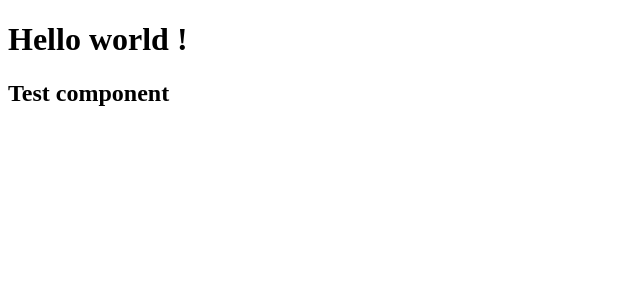
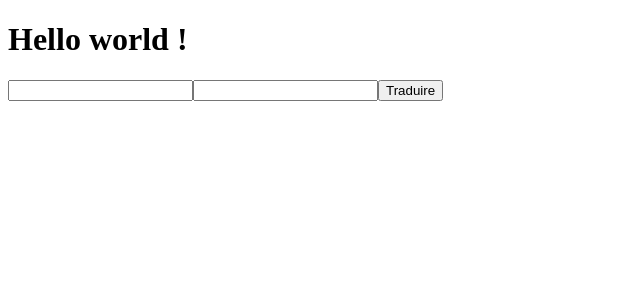
Before and after one commit to Osyrios/translator, a React (Vite) app: page / in a window 1280 px wide. Shown: the top 300 px of the page, without its empty margins (0-640 px from the left). Built offline with nearby package versions, Linux system fonts and the light colour scheme.

Commit message:
first version of traduction

```diff
--- a/src/components/Test.jsx
+++ b/src/components/Test.jsx
@@ -1,9 +1,45 @@
-import { useState } from "react"
+import {useState} from "react";
+
 
 export function Test() {
 
-  const [test, setTest] = useState(0)
 
+  const authKey = "8f04a00f-c154-ae44-3d9a-3f34fd6fcbb2:fx";
 
-  return <h2>Test component</h2>
+  const [translatedText, setTranslatedText] = useState('');
+  const [inputText, setInputText] = useState('');
+  const [targetLang, setTargetLang] = useState('');
+
+  const translateText = async (text, targetLang) => {
+    const response = await fetch(`https://api-free.deepl.com/v2/translate?auth_key=${authKey}&text=${encodeURIComponent(text)}&target_lang=${targetLang}`);
+    const data = await response.json();
+    return data.translations[0].text;
+  };
+
+  const handleTranslation = async (e) => {
+    try{
+      e.preventDefault()
+      const translated = await translateText(inputText, targetLang);
+      setTranslatedText(translated)
+    }catch (error){
+      console.error("Translation error:", error);
+    }
+  };
+
+  const handleChangeTargetLang = (e)=>{
+    setTargetLang(e.target.value)
+  }
+
+  const handleChangeInputText = (e)=>{
+    setInputText(e.target.value)
+  }
+
+  return (
+    <div>
+      <input type="text" onChange={handleChangeInputText}/>
+      <input type="text" onChange={handleChangeTargetLang}/>
+      <button type="button" onClick={handleTranslation}> Traduire</button>
+      <p>{translatedText}</p>
+    </div>
+  );
 }
```
Also changed, not shown: 1 other file (tests, documents, lock files or other folders).
